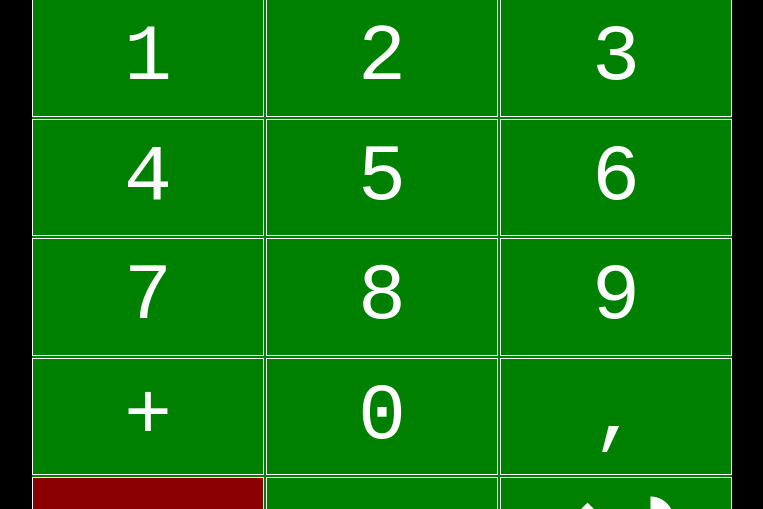
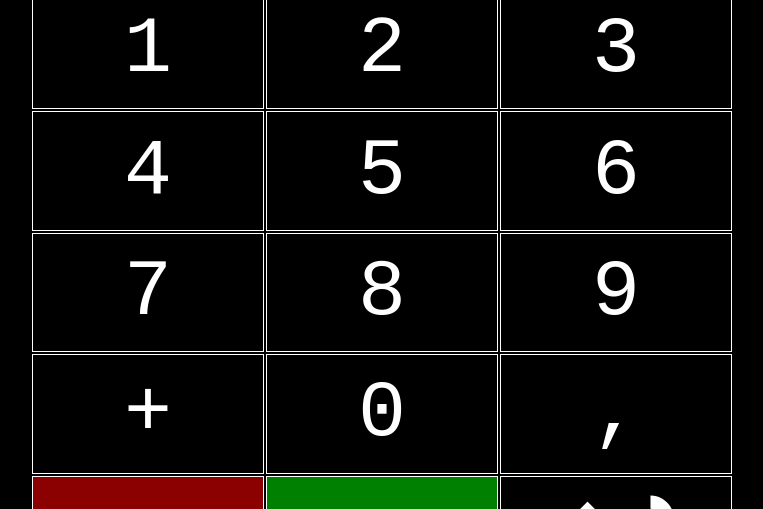
Before and after one commit to zrebec/FinancesCalculator, a plain HTML site: page index.html in a window 1280 px wide. Shown: the part 205-714 px from the top of the page, without its empty margins (258-1021 px from the left). Drawn offline with Linux system fonts and the light colour scheme.

Commit message:
- Fix green color on whole screen

```diff
--- a/scss/styles.scss
+++ b/scss/styles.scss
@@ -36,12 +36,12 @@ body {
     gap: 2px;
     height: 100vh;
     overflow: hidden;
-    background-color: green;
+
     // Layout
     max-width: 700px;
     display: grid;
     grid-template-columns: repeat(6, minmax(50px, 150px));
-    grid-template-rows: minmax(50px, 1fr) 0.7fr repeat(5, minmax(50px, 1fr));
+    grid-template-rows: minmax(50px, 1fr) 0.6fr repeat(5, minmax(50px, 1fr));
     align-content: center;
     align-items: stretch;
     justify-content: flex-end;
```
Also changed, not shown: css/styles.css, css/styles.min.css, 2 other files.
